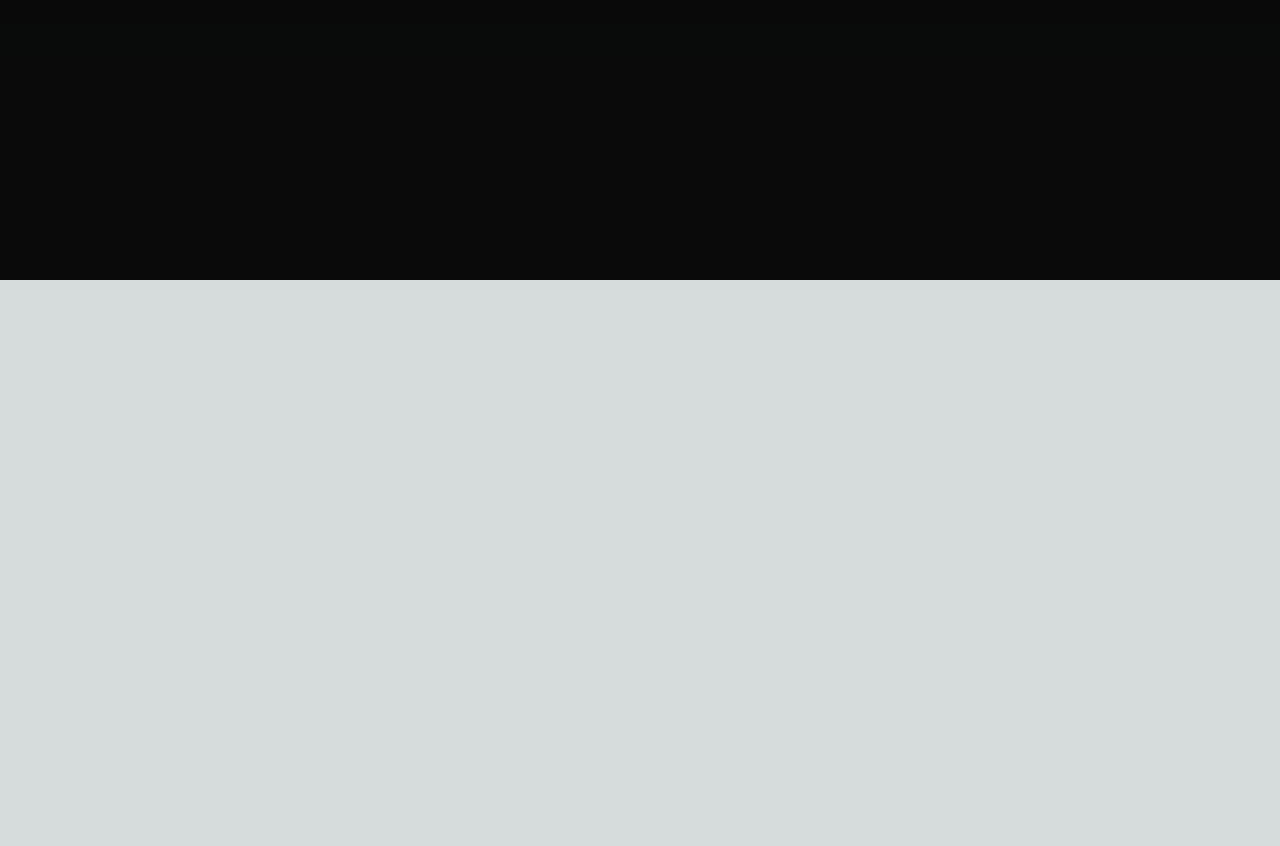
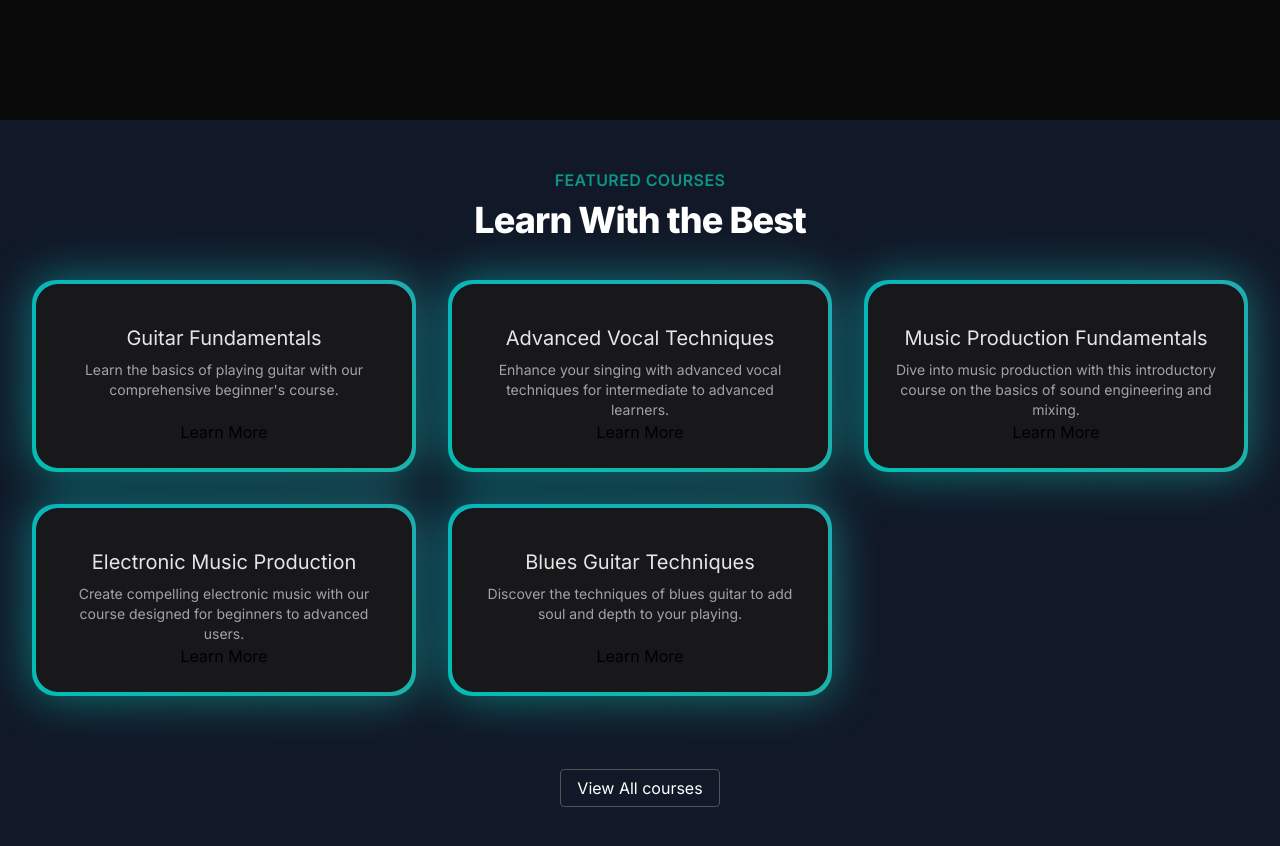
Before and after one commit to JaDenis/music-school-nextjs, a Next.js app: page / in a window 1280 px wide. Shown: the part 520-1366 px from the top of the page. Before the commit the page ends 800 px from the top, so only its background shows below. Built offline with nearby package versions, Linux system fonts and the light colour scheme.

Commit message:
featurecard component added

```diff
--- a/src/app/page.tsx
+++ b/src/app/page.tsx
@@ -1,3 +1,4 @@
+import FeaturedCourses from "@/components/FeaturedCourses";
 import HeroSection from "@/components/HeroSection";
 import Image from "next/image";
 
@@ -5,6 +6,7 @@
   return (
     <main className="min-h-screen bg-black/[0.96] antialiased bg-grid-white/[0.03]">
       <HeroSection />
+      <FeaturedCourses />
     </main>
   );
 }
--- /dev/null
+++ b/src/components/FeaturedCourses.tsx
@@ -0,0 +1,64 @@
+"use client";
+import Link from "next/link";
+import React from "react";
+import CourseData from "../data/music_courses.json";
+import { BackgroundGradient } from "./ui/background-gradient";
+
+interface Course {
+  id: number;
+  title: string;
+  slug: string;
+  description: string;
+  price: number;
+  instructor: string;
+  isFeatured: boolean;
+}
+
+function FeaturedCourses() {
+  const featuredCourses = CourseData.courses.filter(
+    (course: Course) => course.isFeatured
+  );
+  return (
+    <div className="py-12 bg-gray-900">
+      <div>
+        <div className="text-center">
+          <h2 className="text-base text-teal-600 font-semibold tracking-wide uppercase">
+            FEATURED COURSES
+          </h2>
+          <p className="mt-2 text-3xl leading-8 font-extrabold tracking-tight text-white sm:text-4xl">
+            Learn With the Best
+          </p>
+        </div>
+      </div>{" "}
+      <div className="mt-10 mx-8">
+        <div className="grid grid-cols-1 sm:grid-cols-2 lg:grid-cols-3 gap-8 justify-center">
+          {featuredCourses.map((course: Course) => (
+            <div key={course.id} className="flex justify-center">
+              <BackgroundGradient className="flex flex-col rounded-[22px] bg-white dark:bg-zinc-900 overflow-hidden h-full max-w-sm">
+                <div className="p-4 sm:p-6 flex flex-col items-center text-center flex-grow">
+                  <p className="text-lg sm:text-xl text-black mt-4 mb-2 dark:text-neutral-200">
+                    {course.title}
+                  </p>
+                  <p className="text-sm text-neutral-600 dark:text-neutral-400 flex-grow">
+                    {course.description}
+                  </p>
+                  <Link href={`/courses/${course.slug}`}>Learn More</Link>
+                </div>
+              </BackgroundGradient>
+            </div>
+          ))}
+        </div>
+      </div>
+      <div className="mt-20 text-center">
+        <Link
+          href={"/courses"}
+          className="px-4 py-2 rounded border border-neutral-600 text-white bg-slate hover:bg-gray-100 hover:text-black transition duration-200"
+        >
+          View All courses
+        </Link>
+      </div>
+    </div>
+  );
+}
+
+export default FeaturedCourses;
--- /dev/null
+++ b/src/components/ui/background-gradient.tsx
@@ -0,0 +1,72 @@
+import { cn } from "@/utils/cn";
+import React from "react";
+import { motion } from "framer-motion";
+
+export const BackgroundGradient = ({
+  children,
+  className,
+  containerClassName,
+  animate = true,
+}: {
+  children?: React.ReactNode;
+  className?: string;
+  containerClassName?: string;
+  animate?: boolean;
+}) => {
+  const variants = {
+    initial: {
+      backgroundPosition: "0 50%",
+    },
+    animate: {
+      backgroundPosition: ["0, 50%", "100% 50%", "0 50%"],
+    },
+  };
+  return (
+    <div className={cn("relative p-[4px] group", containerClassName)}>
+      <motion.div
+        variants={animate ? variants : undefined}
+        initial={animate ? "initial" : undefined}
+        animate={animate ? "animate" : undefined}
+        transition={
+          animate
+            ? {
+                duration: 5,
+                repeat: Infinity,
+                repeatType: "reverse",
+              }
+            : undefined
+        }
+        style={{
+          backgroundSize: animate ? "400% 400%" : undefined,
+        }}
+        className={cn(
+          "absolute inset-0 rounded-3xl z-[1] opacity-60 group-hover:opacity-100 blur-xl  transition duration-500",
+          " bg-[radial-gradient(circle_farthest-side_at_0_100%,#00ccb1,transparent),radial-gradient(circle_farthest-side_at_100%_0,#7b61ff,transparent),radial-gradient(circle_farthest-side_at_100%_100%,#ffc414,transparent),radial-gradient(circle_farthest-side_at_0_0,#1ca0fb,#141316)]"
+        )}
+      />
+      <motion.div
+        variants={animate ? variants : undefined}
+        initial={animate ? "initial" : undefined}
+        animate={animate ? "animate" : undefined}
+        transition={
+          animate
+            ? {
+                duration: 5,
+                repeat: Infinity,
+                repeatType: "reverse",
+              }
+            : undefined
+        }
+        style={{
+          backgroundSize: animate ? "400% 400%" : undefined,
+        }}
+        className={cn(
+          "absolute inset-0 rounded-3xl z-[1]",
+          "bg-[radial-gradient(circle_farthest-side_at_0_100%,#00ccb1,transparent),radial-gradient(circle_farthest-side_at_100%_0,#7b61ff,transparent),radial-gradient(circle_farthest-side_at_100%_100%,#ffc414,transparent),radial-gradient(circle_farthest-side_at_0_0,#1ca0fb,#141316)]"
+        )}
+      />
+
+      <div className={cn("relative z-10", className)}>{children}</div>
+    </div>
+  );
+};
```
